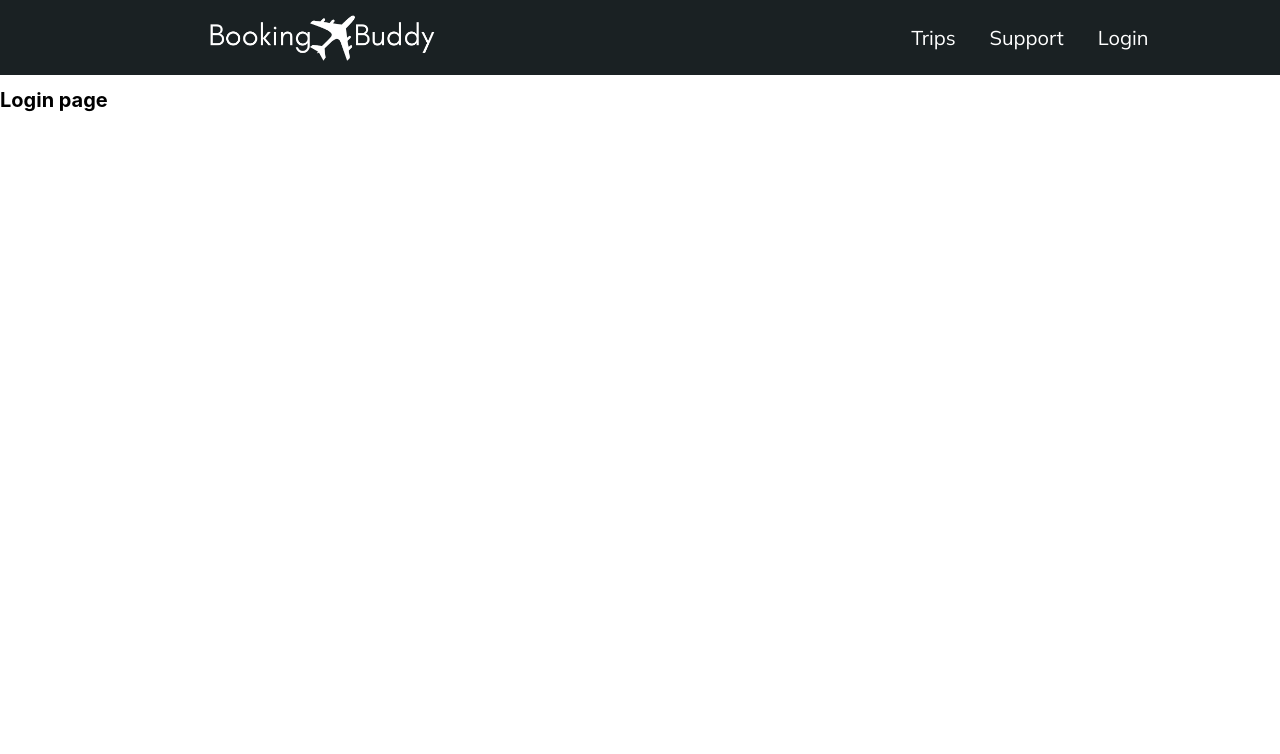
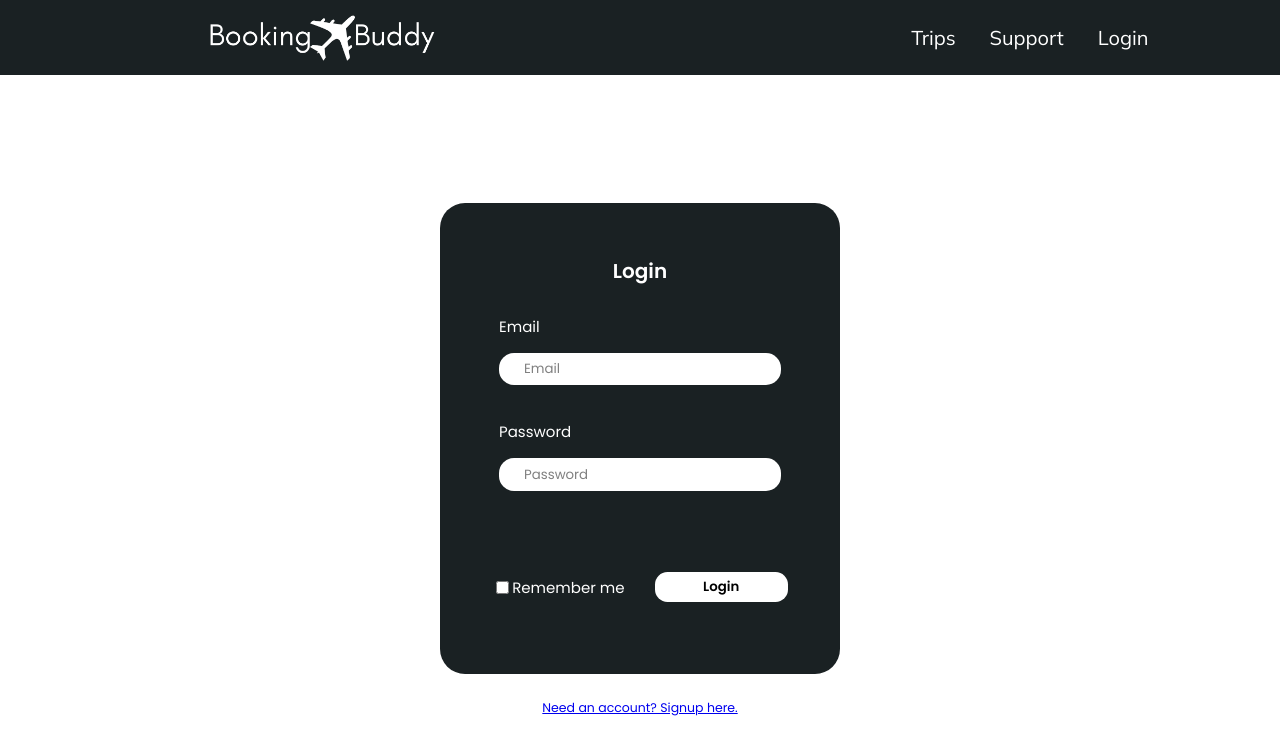
Before and after one commit to mm2023git/Booking-Mock-App, a React (Create React App) app in the folder frontend/: page /login in a window 1280 px wide. Shown: the top 754 px of the page. Built offline with nearby package versions, Linux system fonts and the light colour scheme; no server answers.

Commit message:
Mocked up login page, added redirect form for the search with setup for backend information pull

```diff
--- a/frontend/src/App.js
+++ b/frontend/src/App.js
@@ -2,21 +2,14 @@ import logo from './logo.svg';
 import Navbar from './components/Navbar';
 import Home from './components/Home'
 import Login from './components/Login'
+import Register from './components/Register'
+import Search from './components/Search'
 import './App.css';
 import React, { useState, useEffect } from 'react';
 import {Routes, Route} from "react-router-dom"
 
 
 function App() {
-
-  const [currentTime, setCurrentTime] = useState(0);
-
-  useEffect(() => {
-    fetch('/time').then(res => res.json()).then(data => {
-      setCurrentTime(data.time);
-    });
-  }, []);
-
 
   return (
     <>
@@ -25,6 +18,8 @@ function App() {
         <Routes>
           <Route path='/' element={<Home />} />
           <Route path='/login' element={<Login />} />
+          <Route path='/register' element={<Register />} />
+          <Route path='/search' element={<Search />} />
         </Routes>
       </div>
     </>
--- a/frontend/src/components/Home.jsx
+++ b/frontend/src/components/Home.jsx
@@ -1,12 +1,47 @@
 import hotel from './images/hotel.jpeg'
 import hotel1 from './images/hotel1.jpeg'
 import hotel2 from './images/hotel2.jpeg'
-import './Home.css'
+import './css/Home.css'
 import {FontAwesomeIcon} from "@fortawesome/react-fontawesome"
 import { faLocationDot, faSearch, faWifi, faDumbbell, faDog, faCoffee } from '@fortawesome/free-solid-svg-icons'
-import {Link} from "react-router-dom"
+import {Link, useNavigate} from "react-router-dom"
+import { useState } from 'react'
 
 function Home(){
+
+    const [searchTerm, setSearchTerm] = useState("");
+    const navigate = useNavigate();
+
+    const handleSubmit = async (event) => {
+        event.preventDefault();
+
+        try {
+            const response = await fetch("http://localhost:5000/submit-seach-term", {
+                method: "POST",
+                headers: { "Content-Type": "application/json" },
+                body: JSON.stringify({ searchTerm }),
+            });
+
+            if (!response.ok) {
+                throw new Error("Failed to submit search term");
+            }
+
+            const data = await response.json();
+            console.log(data); // do something with the response data
+            navigate("/search"); // redirect to login page
+        } catch (error) {
+            console.error(error);
+        }
+
+    }
+
+
+
+    const handleInputChange = (event) => {
+        setSearchTerm(event.target.value);
+    };
+
+
     return(
         <div className="home">
 
@@ -14,8 +49,14 @@ function Home(){
 
             <div className='search-bar'>
                 <div className='border-container'>
-                    <form className='input-form'>
-                        <input type="text" placeholder='Begin searching' className='search-text'/>
+                    <form onSubmit= {handleSubmit} className='input-form'>
+                        <input
+                            type="text"
+                            placeholder="Start searching"
+                            className="search-text"
+                            value={searchTerm}
+                            onChange={handleInputChange}
+                        />
                         <button className='search-icon' onClick={SubmitEvent}><FontAwesomeIcon icon = {faSearch} /></button>
                     </form>
                 </div>
--- a/frontend/src/components/Login.jsx
+++ b/frontend/src/components/Login.jsx
@@ -1,8 +1,76 @@
+import {FontAwesomeIcon} from "@fortawesome/react-fontawesome"
+import { faUser } from '@fortawesome/free-solid-svg-icons'
+import {Link, useNavigate} from "react-router-dom"
+import { useState } from 'react'
+import './css/Login.css'
+
+function Login(){
+
+    const [email, setEmail] = useState("");
+    const [password, setPassword] = useState("");
+    const navigate = useNavigate();
+
+    const handleSubmit = async (event) => {
+        event.preventDefault();
+
+        try {
+            const response = await fetch("http://localhost:5000/submit-seach-term", {
+                method: "POST",
+                headers: { "Content-Type": "application/json" },
+                body: JSON.stringify({ email }),
+            });
+
+            if (!response.ok) {
+                throw new Error("Failed to submit search term");
+            }
+
+            const data = await response.json();
+            console.log(data); // do something with the response data
+            navigate("/"); // redirect to login page
+        } catch (error) {
+            console.error(error);
+        }
 
 
-function Login(){
+
+    }
+
+    const handleEmailChange = (event) => {
+        setEmail(event.target.value);
+    };
+
+    const handlePasswordChange = (event) => {
+        setPassword(event.target.value);
+    };
+
+
     return(
-        <h1>Login page</h1>
+        <div className="parent-login">
+            <div className="login-block">
+                <form onSubmit= {handleSubmit} className='login-form'>
+                    <h1 className="header">Login</h1>
+                    <div className="inside-block">
+                        <div className="block-rows">
+                            <p className="label-text">Email</p>
+                            <input type="text" placeholder="Email" className="text-input"
+                                value={email} onChange={handleEmailChange}/>
+                        </div>
+                        <div className="block-rows">
+                            <p className="label-text">Password</p>
+                            <input type="text" placeholder="Password" className="text-input"
+                                value={password} onChange={handlePasswordChange}/>
+                        </div>
+                        <div className="block-rows1">
+                            <input type="checkbox" placeholder="" className="text-input"
+                                value={password} onChange={handlePasswordChange}/>
+                            <p className="label-text">Remember me</p>
+                            <button onClick={SubmitEvent} className="login-button">Login</button>
+                        </div>
+                    </div>
+                </form>
+            </div>
+            <Link to="/register"><p className="register-link">Need an account? Signup here.</p></Link>
+        </div>
     );
 }
 
--- a/frontend/src/components/Navbar.jsx
+++ b/frontend/src/components/Navbar.jsx
@@ -1,4 +1,4 @@
-import './Navbar.css'
+import './css/Navbar.css'
 import logo from './images/logo.png'
 import {Link} from "react-router-dom"
 
--- /dev/null
+++ b/frontend/src/components/Register.jsx
@@ -0,0 +1,13 @@
+
+
+
+function Register(){
+    return(
+        <div></div>
+    );
+
+
+
+}
+
+export default Register;
--- /dev/null
+++ b/frontend/src/components/Search.jsx
@@ -0,0 +1,12 @@
+
+
+function Search(){
+    return(
+        <div></div>
+    );
+
+
+
+}
+
+export default Search;
--- a/frontend/src/components/Home.css
+++ b/frontend/src/components/css/Home.css
@@ -148,7 +148,7 @@ body{
     margin-left: 0px;
     justify-content: space-between;
     row-gap: 1.5em;
-    align-content: center;
+    align-self: center;
     padding-top: 1.5em;
     padding-left: 1.5em;
     padding-right: 1.5em;
@@ -158,6 +158,7 @@ body{
 
 .icon{
     display: flex;
+    align-items: center;
 }
 
 .amenicon{
--- /dev/null
+++ b/frontend/src/components/css/Login.css
@@ -0,0 +1,111 @@
+@import url('https://fonts.googleapis.com/css2?family=Poppins:wght@400&display=swap');
+@import url('https://fonts.googleapis.com/css2?family=Poppins:ital,wght@0,200;1,200&display=swap');
+@import url('https://fonts.googleapis.com/css2?family=Poppins:wght@600&display=swap');
+
+.body{
+
+}
+
+.parent-login{
+    display: flex;
+    flex-direction: column;
+    justify-content: center;
+    text-align: center;
+}
+
+.header{
+    font-family: 'Poppins', sans-serif;
+    font-weight: 600;
+    text-align: center;
+    color: white;
+
+}
+
+.login-block{
+    padding-top: 10%;
+    display: flex;
+    justify-content: center;
+
+}
+.login-form{
+    width: 40em;
+    padding-top: 4em;
+    padding-bottom: 6em;
+    background-color: #1a2123;
+    border-radius: 25px;
+}
+.inside-block{
+    display: flex;
+    flex-direction: column;
+    row-gap: 2em;
+}
+
+.text-input{
+    align-self: center;
+    color: black;
+    height: 22.5px;
+    border-radius: 15px;
+    border: none;
+    padding: 5px 0px 5px 25px;
+    font-family: 'Poppins', sans-serif;
+
+}
+
+.text-input::placeholder{
+    color: gray;
+}
+
+.text-input:focus{
+    outline: none;
+}
+
+.block-rows{
+    display: flex;
+    flex-direction: column;
+    margin-left: auto;
+    margin-right: auto;
+}
+
+.block-rows1{
+    display: flex;
+    align-items: center;
+    align-self: center;
+    padding-top: 5em;
+
+}
+
+.block-rows2{
+    display: flex;
+    align-items: center;
+    align-self: center;
+}
+
+.label-text{
+    align-self: flex-start;
+    font-family: 'Poppins', sans-serif;
+    font-size: 1.5em;
+    color: white;
+    padding-right: 2em;
+
+}
+
+.login-button{
+    font-family: 'Poppins', sans-serif;
+    font-weight: 600;
+    background: white;
+    border: none;
+    border-radius: 12.5px;
+    width: 10em;
+    padding: 5px 0px 5px 0px;
+}
+
+.login-button:hover{
+    cursor: pointer;
+}
+
+.register-link{
+    padding-top: 1em;
+    font-family: 'Poppins', sans-serif;
+    font-weight: 400;
+    font-size: 1.25em;
+}
```
Also changed, not shown: frontend/src/components/css/Navbar.css (renamed from frontend/src/components/Navbar.css), 1 other file (tests, documents, lock files or other folders).
